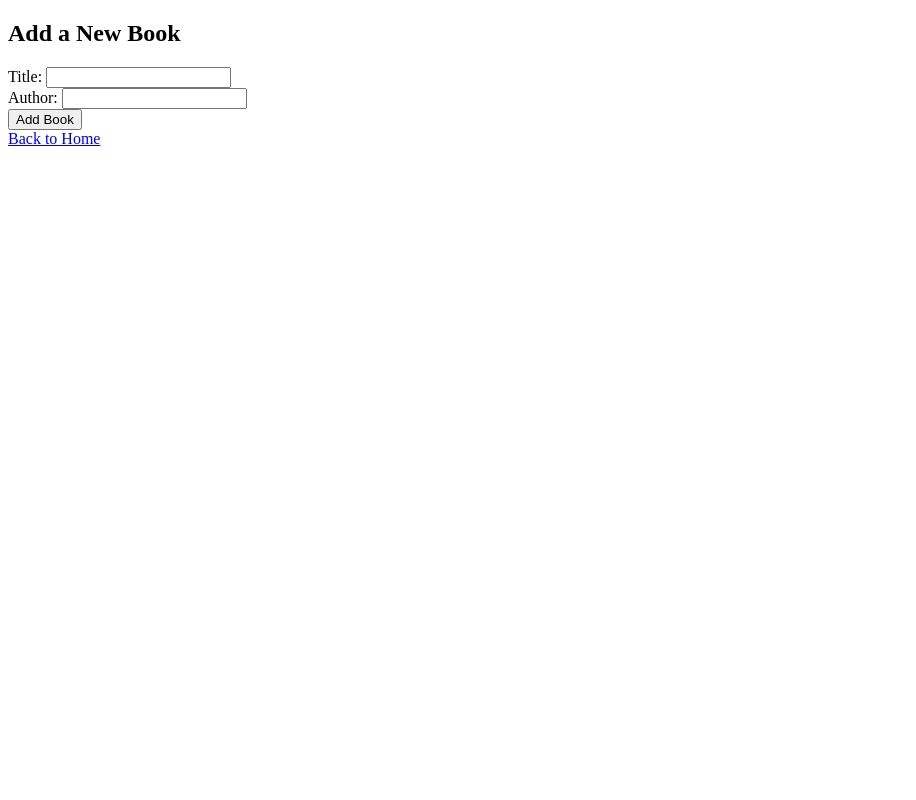
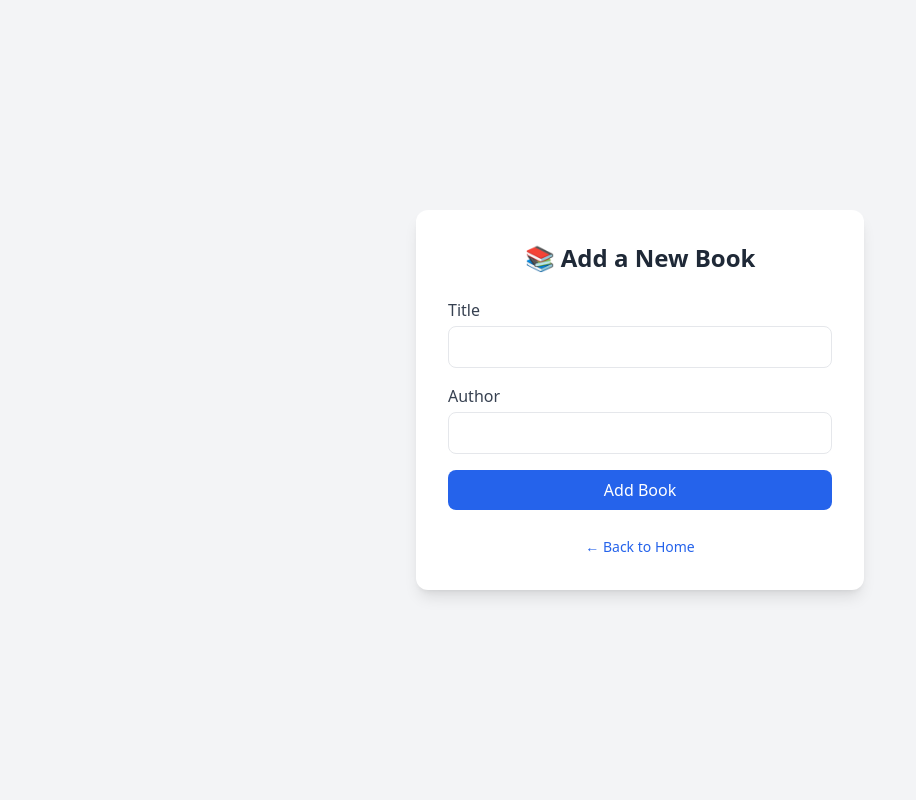
Before and after one commit to Akhilpkl/library_project, a Flask app: page /add_book in a window 1280 px wide. Shown: the whole page, without its empty margins (0-916 px from the left). Run offline with Flask 3, Linux system fonts and the light colour scheme; some libraries are stand-ins or nearby versions.

Commit message:
Add Tailwind-styled HTML form for adding new books

```diff
--- a/templates/add_book.html
+++ b/templates/add_book.html
@@ -1,15 +1,39 @@
 <!DOCTYPE html>
-<html>
+<html lang="en">
+
 <head>
+    <meta charset="UTF-8" />
+    <meta name="viewport" content="width=device-width, initial-scale=1.0" />
     <title>Add Book</title>
+    <script src="https://cdn.tailwindcss.com"></script>
 </head>
-<body>
-    <h2>Add a New Book</h2>
-    <form method="post">
-        Title: <input type="text" name="title" required><br>
-        Author: <input type="text" name="author" required><br>
-        <button type="submit">Add Book</button>
-    </form>
-    <a href="/">Back to Home</a>
+
+<body class="bg-gray-100 min-h-screen flex items-center justify-center px-4">
+    <div class="bg-white shadow-lg rounded-xl p-8 w-full max-w-md">
+        <h2 class="text-2xl font-bold text-gray-800 mb-6 text-center">📚 Add a New Book</h2>
+
+        <form method="post" class="space-y-4">
+            <div>
+                <label class="block text-gray-700 font-medium mb-1">Title</label>
+                <input type="text" name="title" required
+                    class="w-full px-4 py-2 border rounded-lg focus:outline-none focus:ring-2 focus:ring-blue-500" />
+            </div>
+
+            <div>
+                <label class="block text-gray-700 font-medium mb-1">Author</label>
+                <input type="text" name="author" required
+                    class="w-full px-4 py-2 border rounded-lg focus:outline-none focus:ring-2 focus:ring-blue-500" />
+            </div>
+
+            <button type="submit" class="w-full bg-blue-600 text-white py-2 rounded-lg hover:bg-blue-700 transition">
+                Add Book
+            </button>
+        </form>
+
+        <div class="mt-6 text-center">
+            <a href="/" class="text-blue-600 hover:underline text-sm">&larr; Back to Home</a>
+        </div>
+    </div>
 </body>
+
 </html>
```
